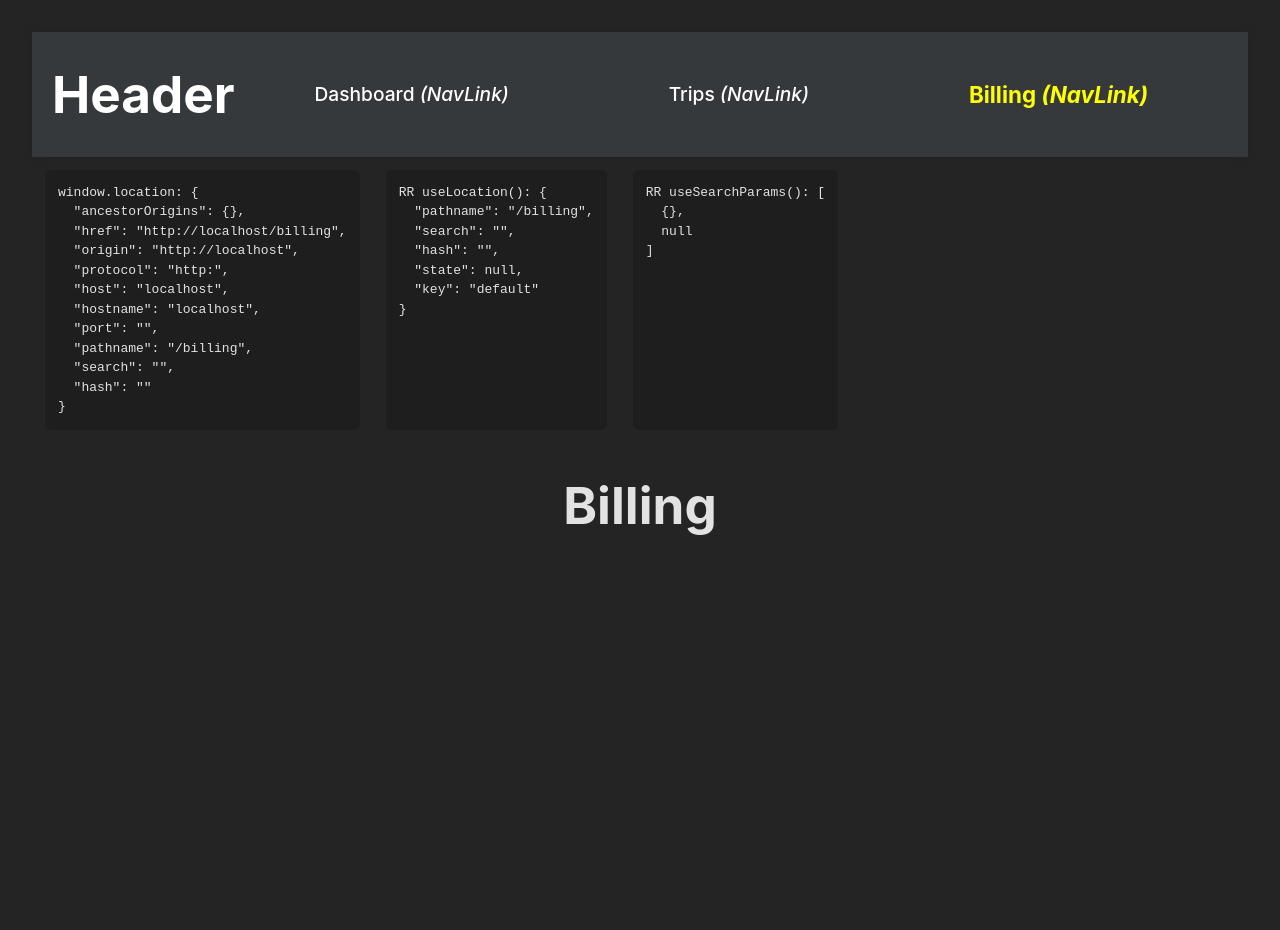
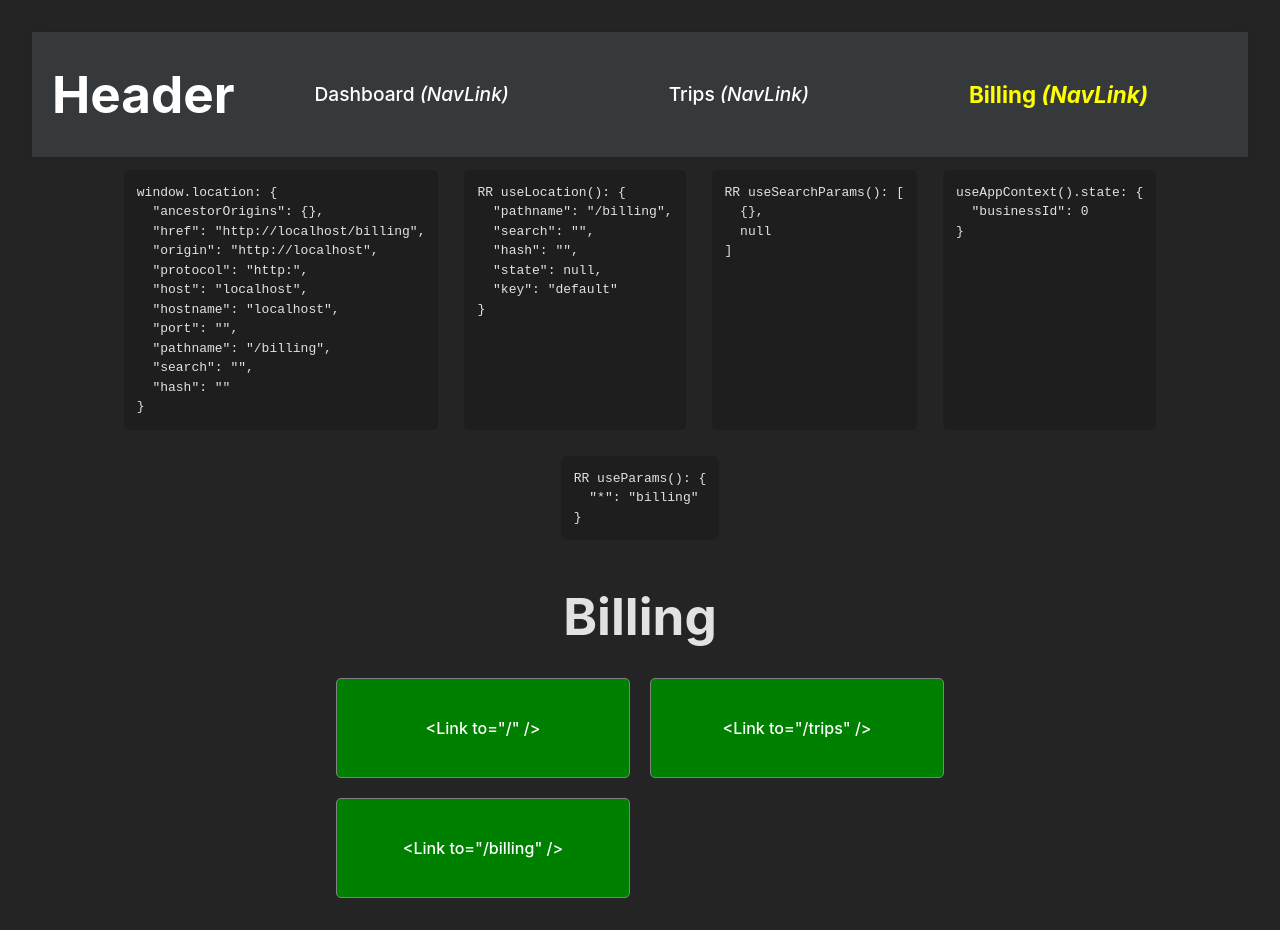
Before and after one commit to Captainlonate/persist_route_react, a React (Vite) app: page /billing in a window 1280 px wide. Before the commit the page ends 800 px from the top, so only its background shows below. Built offline with nearby package versions, Linux system fonts and the light colour scheme; the HTML template or start-up script is replaced by a standard one.

Commit message:
set up links

```diff
--- a/src/App.tsx
+++ b/src/App.tsx
@@ -1,21 +1,49 @@
-import { BrowserRouter, Route, Routes } from 'react-router-dom'
+import { BrowserRouter, Navigate, Outlet, Route, Routes } from 'react-router-dom'
 import { Header } from './Header/Header'
 import { Dashboard } from './pages/Dashboard/Dashboard'
 import { Trips } from './pages/Trips/Trips'
 import { Billing } from './pages/Billing/Billing'
 import { Debugging } from './Debugging/Debugging'
 import './App.css'
+import { AppContextProvider } from './contexts/app/AppContext'
+
+function PageLayout() {
+  return (
+    <>
+      <Header />
+      <Debugging />
+      <Outlet />
+    </>
+  )
+}
+
+function ActualRoutes() {
+  return (
+    <Routes>
+      <Route index element={<Dashboard />} />
+      <Route path="trips" element={<Trips />} />
+      <Route path="billing" element={<Billing />} />
+
+      <Route path="*" element={<Navigate to="." />} />
+    </Routes>
+  )
+}
+
+function AppRoutes() {
+  return (
+    <Routes>
+      <Route element={<PageLayout />}>
+        <Route path="/company/:companyId/*" element={<ActualRoutes />} />
+        <Route path="*" element={<ActualRoutes />} />
+      </Route>
+    </Routes>
+  )
+}
 
 function AppWithAllProviders() {
   return (
     <div className="app">
-      <Header />
-      <Debugging />
-      <Routes>
-        <Route path="/" element={<Dashboard />} />
-        <Route path="/trips" element={<Trips />} />
-        <Route path="/billing" element={<Billing />} />
-      </Routes>
+      <AppRoutes />
     </div>
   )
 }
@@ -23,7 +51,9 @@ function AppWithAllProviders() {
 function Providers() {
   return (
     <BrowserRouter>
-      <AppWithAllProviders />
+      <AppContextProvider>
+        <AppWithAllProviders />
+      </AppContextProvider>
     </BrowserRouter>
   )
 }
--- a/src/Debugging/Debugging.tsx
+++ b/src/Debugging/Debugging.tsx
@@ -1,9 +1,12 @@
-import { useLocation, useSearchParams } from 'react-router-dom';
+import { useLocation, useSearchParams, useParams } from 'react-router-dom';
 import './debugging.css'
+import { useAppContext } from '../contexts/app/AppContext';
 
 export function Debugging() {
   const rrLocation = useLocation();
   const rrSearchParams = useSearchParams();
+  const appState = useAppContext();
+  const rrParams = useParams();
 
   return (
     <div id="debugging">
@@ -16,6 +19,12 @@ export function Debugging() {
       <pre className="debugging--pre">
         RR useSearchParams(): {JSON.stringify(rrSearchParams, null, 2)}
       </pre>
+      <pre className="debugging--pre">
+        useAppContext().state: {JSON.stringify(appState.state, null, 2)}
+      </pre>
+      <pre className="debugging--pre">
+        RR useParams(): {JSON.stringify(rrParams, null, 2)}
+      </pre>
     </div>
   )
 }
--- a/src/Debugging/debugging.css
+++ b/src/Debugging/debugging.css
@@ -1,6 +1,8 @@
 #debugging {
   display: flex;
   flex-direction: row;
+  flex-wrap: wrap;
+  justify-content: center;
 }
 
 #debugging .debugging--pre {
--- /dev/null
+++ b/src/NestedLinksInPage/NestedLinksInPage.tsx
@@ -0,0 +1,22 @@
+import { Link } from "react-router-dom";
+import './nestedLinksInPage.css'
+
+const links = [
+  '/',
+  '/trips',
+  '/billing'
+] as const;
+
+export function NestedLinksInPage() {
+  return (
+    <div className="nestedlinks">
+      <div className="nestedlinks--links">
+        {
+          links.map((path) => (
+            <Link className="nestedlinks--link" to={path}>&lt;Link to="{path}" /&gt;</Link>
+          ))
+        }
+      </div>
+    </div>
+  )
+}
--- /dev/null
+++ b/src/NestedLinksInPage/nestedLinksInPage.css
@@ -0,0 +1,26 @@
+.nestedlinks {
+  display: flex;
+  justify-content: center;
+}
+
+.nestedlinks--links {
+  display: grid;
+  grid-template-columns: repeat(2, 1fr);
+  gap: 20px;
+  grid-auto-rows: minmax(100px, auto);
+  width: 50%;
+  box-sizing: border-box;
+}
+
+.nestedlinks--link {
+  box-sizing: border-box;
+  flex: 0 1 50%;
+  background-color: green;
+  color: white;
+  display: flex;
+  justify-content: center;
+  align-items: center;
+  text-align: center;
+  border-radius: 5px;
+  border: 1px solid grey;
+}
--- /dev/null
+++ b/src/contexts/app/AppActions.ts
@@ -0,0 +1,4 @@
+/**
+ * All of the actions that can be dispatched to the AppContext
+ */
+export const ACTION_SET_BUSINESS_ID = "SET_BUSINESS_ID" as const;
--- /dev/null
+++ b/src/contexts/app/AppContext.tsx
@@ -0,0 +1,48 @@
+import type { Dispatch, ReactNode } from "react";
+import { createContext, useContext, useReducer } from "react";
+import { appContextReducer, AppContextDispatchActions } from "./AppReducer";
+
+/**
+ * The type of the "state" stored within
+ * the AppContext
+ */
+export interface IAppContextState {
+  businessId: number;
+}
+
+/**
+ * The initial state of the AppContext
+ */
+const initialContextState: IAppContextState = {
+  businessId: 0,
+};
+
+/**
+ * The App Context
+ */
+const AppContext = createContext(
+  {} as {
+    state: IAppContextState;
+    dispatch: Dispatch<AppContextDispatchActions>;
+  }
+);
+
+/**
+ *
+ */
+export const AppContextProvider = ({ children }: { children: ReactNode }) => {
+  const [state, dispatch] = useReducer(appContextReducer, {
+    ...initialContextState,
+  });
+
+  return (
+    <AppContext.Provider value={{ state, dispatch }}>
+      {children}
+    </AppContext.Provider>
+  );
+};
+
+/**
+ *
+ */
+export const useAppContext = () => useContext(AppContext);
--- /dev/null
+++ b/src/contexts/app/AppReducer.ts
@@ -0,0 +1,31 @@
+import type { IAppContextState } from "./AppContext";
+import { ACTION_SET_BUSINESS_ID } from "./AppActions";
+
+/**
+ * All of the possible actions that can be dispatched
+ * to the reducer, paired with their corresponding
+ * payloads.
+ */
+export type AppContextDispatchActions =
+  | {
+      type: typeof ACTION_SET_BUSINESS_ID;
+      payload: number;
+    }
+
+/**
+ * The reducer used in the AppContext
+ */
+export const appContextReducer = (
+  state: IAppContextState,
+  action: AppContextDispatchActions
+): IAppContextState => {
+  switch (action.type) {
+    case ACTION_SET_BUSINESS_ID:
+      return {
+        ...state,
+        businessId: action.payload
+      };
+    default:
+      return state;
+  }
+};
--- a/src/pages/Billing/Billing.tsx
+++ b/src/pages/Billing/Billing.tsx
@@ -1,7 +1,10 @@
+import { NestedLinksInPage } from "../../NestedLinksInPage/NestedLinksInPage";
+
 export function Billing() {
   return (
     <div>
       <h1>Billing</h1>
+      <NestedLinksInPage />
     </div>
   )
 }
--- a/src/pages/Dashboard/Dashboard.tsx
+++ b/src/pages/Dashboard/Dashboard.tsx
@@ -1,8 +1,11 @@
+import { NestedLinksInPage } from "../../NestedLinksInPage/NestedLinksInPage";
+
 export function Dashboard() {
   return (
     <div>
       <h1>Dashboard</h1>
       <p>Dashboard content goes here.</p>
+      <NestedLinksInPage />
     </div>
   )
 }
--- a/src/pages/Trips/Trips.tsx
+++ b/src/pages/Trips/Trips.tsx
@@ -1,7 +1,10 @@
+import { NestedLinksInPage } from "../../NestedLinksInPage/NestedLinksInPage";
+
 export function Trips() {
   return (
     <div>
       <h1>Trips</h1>
+      <NestedLinksInPage />
     </div>
   )
 }
```
